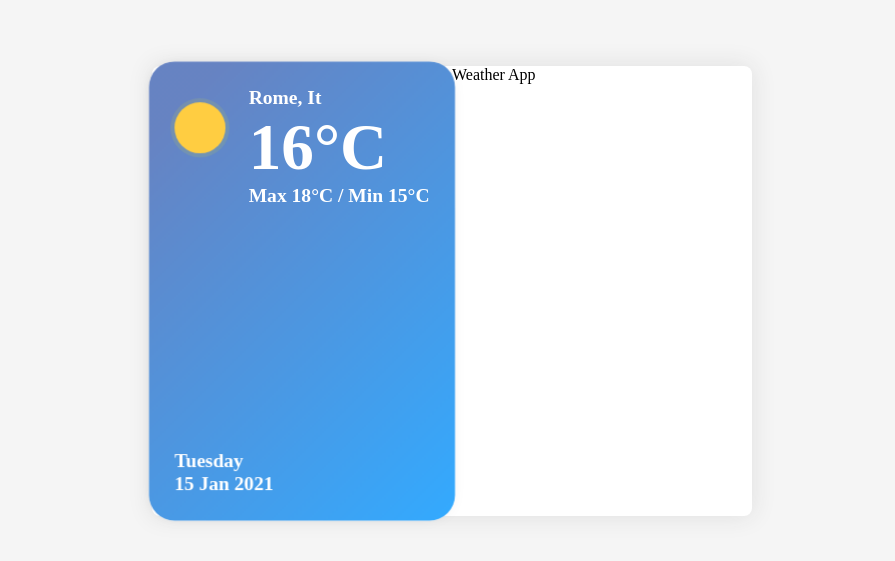
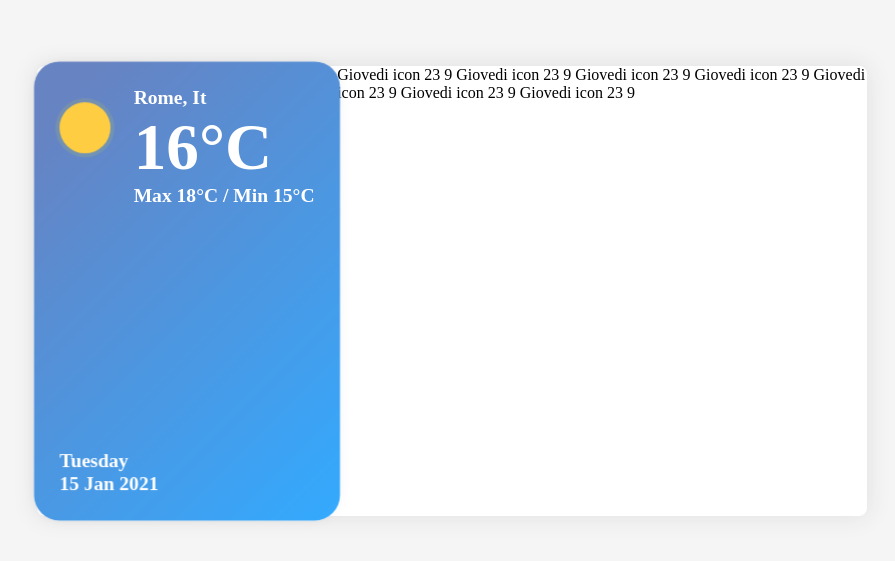
Before and after one commit to razxssd/rx-weather-app, an Angular app: page / in a window 1280 px wide. Shown: the part 109-670 px from the top of the page, without its empty margins (188-1083 px from the left). Built offline with nearby package versions, Linux system fonts and the light colour scheme.

Commit message:
feat: adding idea

```diff
--- a/src/app/app.component.html
+++ b/src/app/app.component.html
@@ -16,7 +16,15 @@
           <span class="title">15 Jan 2021</span>
         </div>
       </div>
-      Weather App
+      <div class="rx-weather-other-info-side">
+        Giovedi icon 23 9
+        Giovedi icon 23 9
+        Giovedi icon 23 9
+        Giovedi icon 23 9
+        Giovedi icon 23 9
+        Giovedi icon 23 9
+        Giovedi icon 23 9
+      </div>
     </div>
   </div>
 
```
